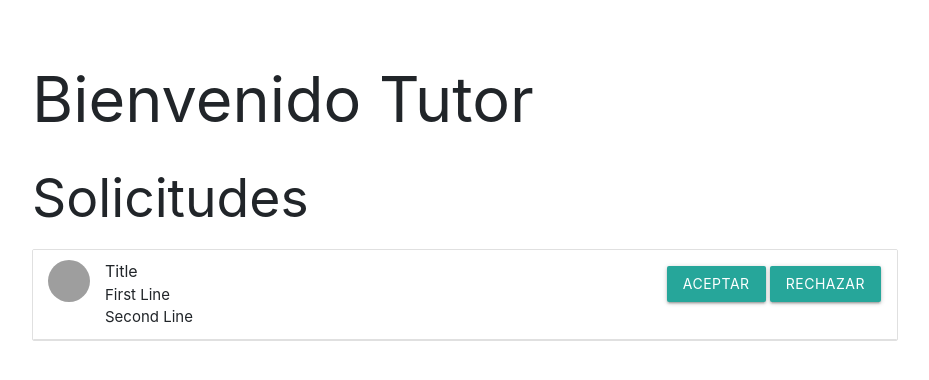
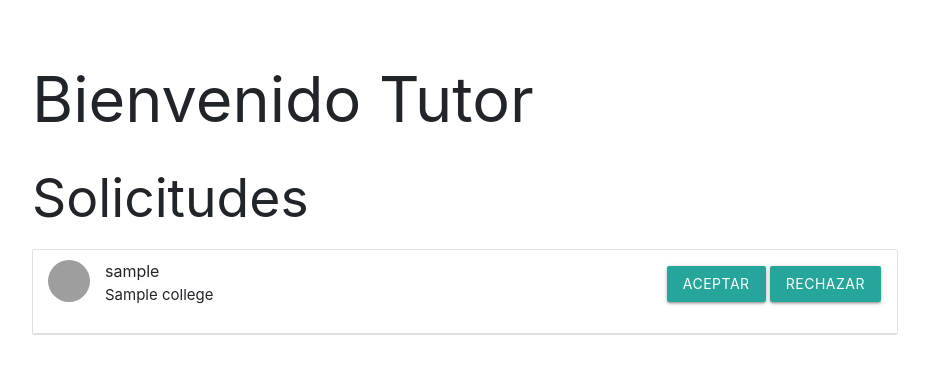
Before and after one commit to Yordi23/Tutor.me, a Django app: template main/templates/main/homepage_tutor.html in a window 1280 px wide. Shown: the top 380 px of the page, without its empty margins (175-1104 px from the left). Run offline with Django 3.2, Linux system fonts and the light colour scheme; the template is opened without the code that fills it: values that come from a table or form of the project are taken from there, others are empty; tables that the repository leaves empty hold one stand-in row (values such as "Sample post"); some libraries are stand-ins or nearby versions; grey boxes are pictures that could not be loaded.

Commit message:
Tutor Requests display (Homepage_tutor view and template modified)

```diff
--- a/main/templates/main/homepage_student.html
+++ b/main/templates/main/homepage_student.html
@@ -1,4 +1,5 @@
-{% extends "main/header.html"%} {% block content %}
+{% extends "main/header.html"%}
+{% block content %}
 <h3>Bienvenido Estudiante</h3>
 <div class="card-group">
   {% for tutor in tutors %}
--- a/main/templates/main/homepage_tutor.html
+++ b/main/templates/main/homepage_tutor.html
@@ -4,17 +4,16 @@
 <h2>Solicitudes</h2>
 
 <ul class="collection">
-  {% for user_request in user_requests %}
+  {% for student in students %}
   <li class="collection-item avatar">
     <img
       src="https://cdn.business2community.com/wp-content/uploads/2017/08/blank-profile-picture-973460_640.png"
       alt="Profile Picture"
       class="circle"
     />
-    <span class="title">Title</span>
+    <span class="title">{{ student.user.username }}</span>
     <p>
-      First Line <br />
-      Second Line
+      {{ student.college_id }}
     </p>
     <a href="#!" class="secondary-content">
       <button type="button" class="btn btn-primary">Aceptar</button>
```
Also changed, not shown: main/views.py (+10 -5 lines).
